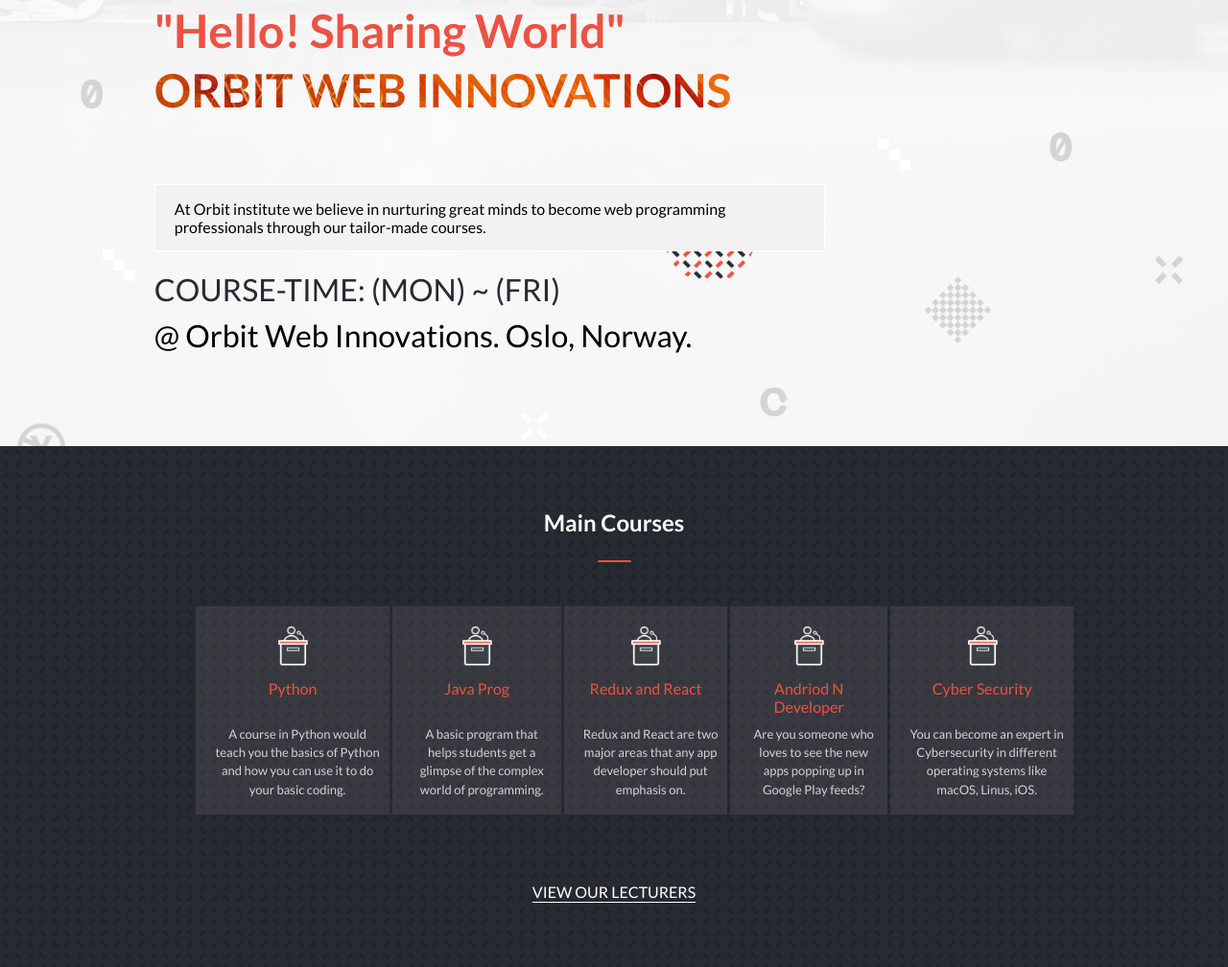
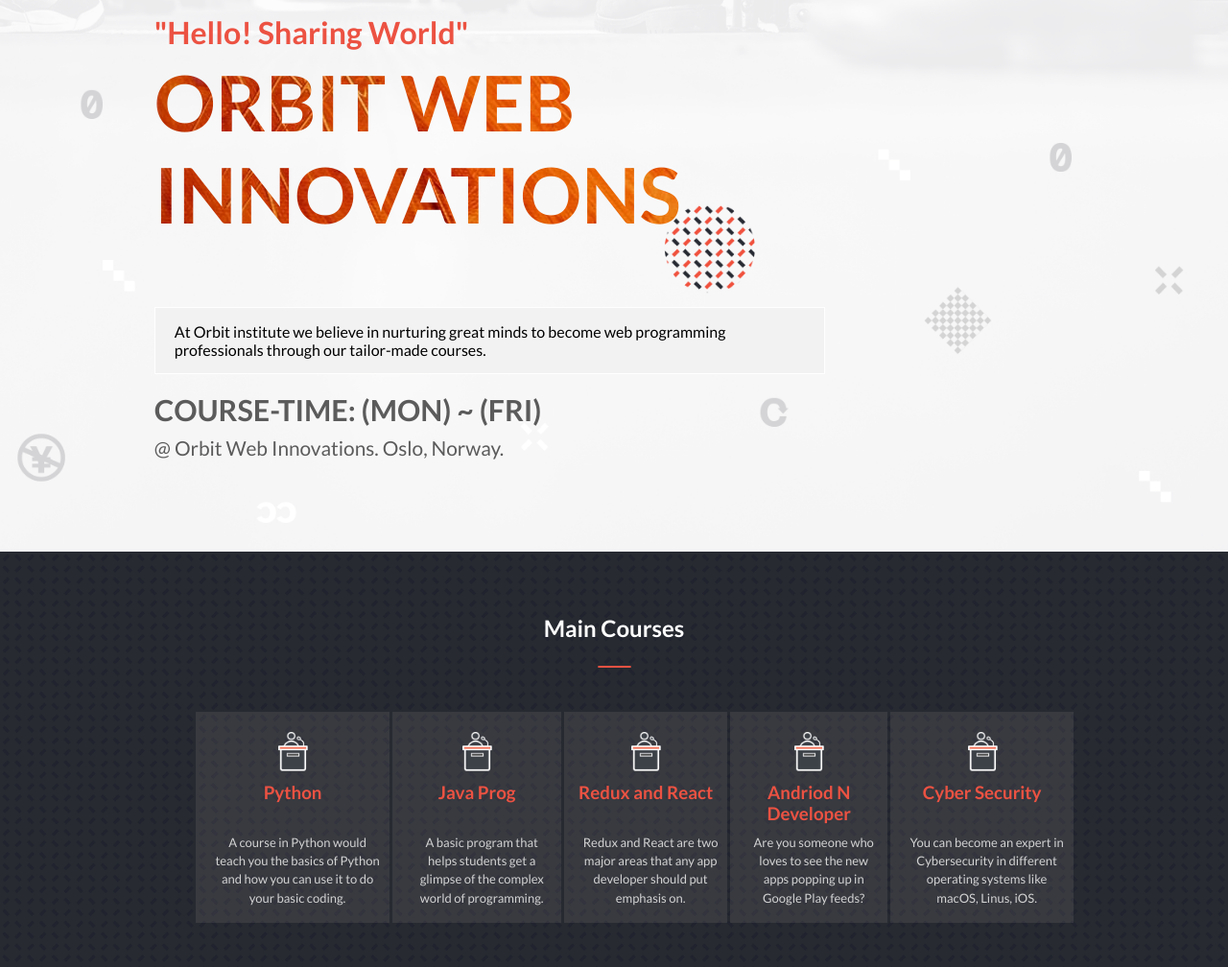
Before and after one commit to theodoku/1st-Capstone-Project, a website: page index.html in a window 1280 px wide. Shown: the part 232-1240 px from the top of the page at 96% size. Drawn offline with Linux system fonts and the light colour scheme.

Commit message:
modified about.html, index.html, script.js and styles.css

```diff
--- a/index.html
+++ b/index.html
@@ -13,7 +13,7 @@
     <title>Capstone Project-Sozo Graphics Institute</title>
 </head>
 <body id="body">
-    <section class="header">
+    <header class="header">
         <div class="nav-container">
             <div class="menu_btn" onclick="openMobileMenu()">
                 <img src="images/menu-rounded.png" class="hamburger_menu"  alt="menu button">
@@ -109,31 +109,31 @@
             <hr class="hr-heading">
         </div>
         <div class="course_catalogue">
-            <ul class="python">
-                <li><img src="images/lecture-icon.png" class="icon" alt="lecture icon"></li>
-                <li class="python_course">Python</li>
-                <li class="python_des">A course in Python would teach you the basics of Python and how you can use it to do your basic coding.</li>
-            </ul>
-            <ul class="Java_Programming">
-                <li><img src="images/lecture-icon.png" class="icon" alt="lecture icon"></li>
-                <li class="Java_course">Java Prog</li>
-                <li class="Java_des">A basic program that helps students get a glimpse of the complex world of programming.</li>
-            </ul>
-            <ul class="Redux_React">
-                <li><img src="images/lecture-icon.png" class="icon" alt="lecture icon"></li>
-                <li class="RR_course">Redux and React</li>
-                <li class="RR_des">Redux and React are two major areas that any app developer should put emphasis on.</li>
-            </ul>
-            <ul class="Andriod_N_Developer">
-                <li><img src="images/lecture-icon.png" class="icon" alt="lecture icon"></li>
-                <li class="AND_course">Andriod N Developer</li>
-                <li class="AND_des">Are you someone who loves to see the new apps popping up in Google Play feeds?</li>
-            </ul>
-            <ul class="Cyber_security">
-                <li><img src="images/lecture-icon.png" class="icon" alt="lecture icon"></li>
-                <li class="CS_course">Cyber Security</li>
-                <li class="CS_des">You can become an expert in Cybersecurity in different operating systems like macOS, Linus, iOS.</li>
-            </ul>
+            <article class="python">
+                <img src="images/lecture-icon.png" class="icon" alt="lecture icon">
+                <h3 class="python_course">Python</h3>
+                <p class="python_des">A course in Python would teach you the basics of Python and how you can use it to do your basic coding.</p>
+            </article>
+            <article class="Java_Programming">
+                <img src="images/lecture-icon.png" class="icon" alt="lecture icon">
+                <h3 class="Java_course">Java Prog</h3>
+                <p class="Java_des">A basic program that helps students get a glimpse of the complex world of programming.</p>
+            </article>
+            <article class="Redux_React">
+                <img src="images/lecture-icon.png" class="icon" alt="lecture icon">
+                <h3 class="RR_course">Redux and React</h3>
+                <p class="RR_des">Redux and React are two major areas that any app developer should put emphasis on.</p>
+            </article>
+            <article class="Andriod_N_Developer">
+                <img src="images/lecture-icon.png" class="icon" alt="lecture icon">
+                <h3 class="AND_course">Andriod N Developer</h3>
+                <p class="AND_des">Are you someone who loves to see the new apps popping up in Google Play feeds?</p>
+            </article>
+            <article class="Cyber_security">
+                <img src="images/lecture-icon.png" class="icon" alt="lecture icon">
+                <h3 class="CS_course">Cyber Security</h3>
+                <p class="CS_des">You can become an expert in Cybersecurity in different operating systems like macOS, Linus, iOS.</p>
+            </article>
             <div class="Btn">
                 <button class="course_btn">Join Orbit Innovations</button>
             </div>
@@ -165,14 +165,14 @@
                 </ul>
             </div>
         </section>
-        <section class="footer_home">
+        <footer class="footer_home">
             <div class="footer_wrapper">
                 <ul class="footer_info">
                     <li class="copyright_home">&copyOrbit<br>Web Innovations</li>
                     <li class="reserved_home"> 2020 Orbit Innovations Web. All Rights Reserved</li>
                 </ul>
             </div>
-        </section>
+        </footer>
    </div>
    <script src="script.js"></script>
    <script src="https://kit.fontawesome.com/5504ff3ed9.js" crossorigin="anonymous"></script>
--- a/script.js
+++ b/script.js
@@ -54,7 +54,8 @@ const lecturers = document.querySelector('#lecturer-list');
 
 lecturersInfo.forEach((lecturer) => {
   const li = document.createElement('li');
-  li.innerHTML = ` <div class="lecturer-image">
+  li.innerHTML = `<article class="dynamic">
+    <div class="lecturer-image">
       <img src="${lecturer.image}" alt="${lecturer.name}'s photo">
     </div>
     <div class="lecturer-details">
@@ -63,7 +64,7 @@ lecturersInfo.forEach((lecturer) => {
       <hr class="grey-line">
       <p class="lecturer-info">${lecturer.info}</p>
     </div>
-  `;
+  </article>`;
   lecturers.appendChild(li);
 });
 
--- a/styles.css
+++ b/styles.css
@@ -83,8 +83,6 @@
   border: 1px solid white;
   padding: 15px;
   background-color: rgba(202, 199, 199, 0.1);
-
-  /* font-family: var(--FF); */
 }
 
 .hero_descriptionA {
@@ -103,12 +101,15 @@
 .des2 {
   margin-left: 20px;
   margin-bottom: 9px;
-  color: var(--COLOR1);
-  font-family: var(--FF);
+  color: #5b5b5b;
+  font-weight: 900;
+  line-height: 2.2rem;
 }
 
 .des3 {
   margin-left: 20px;
+  font-weight: 400;
+  color: #5b5b5b;
 }
 
 .hamburger_menu {
@@ -151,7 +152,7 @@ ul {
   color: white;
 }
 
-.course_catalogue ul {
+.course_catalogue article {
   display: flex;
   align-items: center;
   transition: all 400ms linear 0.1ms;
@@ -192,7 +193,7 @@ ul {
   font-size: 0.875rem;
   line-height: 1.2rem;
   color: #d3d3d3;
-  flex: 4;
+  flex: 3;
 }
 
 .course_btn {
@@ -363,9 +364,6 @@ hr {
   text-align: center;
   padding: 40px;
   margin: 10px;
-
-  /* position: relative; */
-  font-family: var(--FF);
 }
 
 .logo_orbit {
@@ -406,25 +404,18 @@ hr {
   flex-direction: column;
   align-items: center;
   text-align: center;
-
-  /* padding: 2.5rem;
-    gap: 1rem; */
 }
 
 .past_alumni {
   text-align: center;
   padding: 40px;
   margin: 10px;
-
-  /* position: relative; */
-  font-family: var(--FF);
 }
 
 .alumni_des {
   padding: 10px;
   text-align: center;
   margin: 10px;
-  font-family: var(--FF);
 }
 
 .photo-gallery {
@@ -566,7 +557,8 @@ li.reserved {
   width: 100%;
   height: 100%;
   overflow: auto;
-  background-color: #ec5242;
+  background-color: rgb(96, 112, 255);
+  background-color: rgb(96, 112, 255, 0.95);
   mix-blend-mode: multiply;
   backdrop-filter: blur(15px);
 }
@@ -628,6 +620,10 @@ a.email {
 
 .hidden_features {
   display: none;
+}
+
+.dynamic {
+  display: flex;
 }
 
 #lecturer-list {
@@ -709,6 +705,13 @@ hr.grey-line {
   text-align: center;
 }
 
+a.link,
+a.linkA,
+a.linkB {
+ color: white;
+ text-decoration: none;
+}
+
 .main {
   display: flex;
   flex-direction: column;
@@ -744,6 +747,7 @@ hr.grey-line {
   .desktop_nav {
     display: inline-flex;
     row-gap: 5%;
+    width: 100%;
   }
 
   .desktop_nav a {
@@ -756,6 +760,7 @@ hr.grey-line {
 
   .nav_wrapper_desk {
     margin-left: 365px;
+    justify-content: right;
   }
 
   .nav_items_desk {
@@ -773,7 +778,11 @@ hr.grey-line {
   }
 
   .link_deskB {
+    font-size: 0.8rem;
+    font-weight: 500;
+    color: #ec5242;
     border: 4px solid #ec5242;
+    padding: 0.5rem;
   }
 
   .hero {
@@ -795,7 +804,7 @@ hr.grey-line {
   }
 
   .hero_heading {
-    font-size: 3em;
+    font-size: 2em;
   }
 
   .hero_headingA {
@@ -804,7 +813,8 @@ hr.grey-line {
   }
 
   .hero_title {
-    font-size: 3em;
+    font-size: 5em;
+    font-weight: 900;
   }
 
   .hero_titleA {
@@ -823,11 +833,11 @@ hr.grey-line {
   }
 
   .des2 {
-    font-size: 2em;
+    font-size: 1.9rem;
   }
 
   .des3 {
-    font-size: 2em;
+    font-size: 1.3rem;
   }
 
   .des1A {
@@ -856,7 +866,7 @@ hr.grey-line {
     margin-left: 8%;
   }
 
-  .course_catalogue ul:hover {
+  .course_catalogue article:hover {
     border: 2px solid #fff;
     transition: all 400ms linear 0.1ms;
   }
@@ -885,11 +895,11 @@ hr.grey-line {
     text-underline-position: under;
   }
 
-  ul.python,
-  ul.Java_Programming,
-  ul.Redux_React,
-  ul.Andriod_N_Developer,
-  ul.Cyber_security {
+  article.python,
+  article.Java_Programming,
+  article.Redux_React,
+  article.Andriod_N_Developer,
+  article.Cyber_security {
     text-align: center;
   }
 
@@ -1103,6 +1113,6 @@ hr.grey-line {
 
 @media (max-width: 1024px) {
   .nav_wrapper_desk {
-    margin-left: 155px;
+    margin: auto;
   }
 }
```
Also changed, not shown: about.html (+4 -4 lines).
